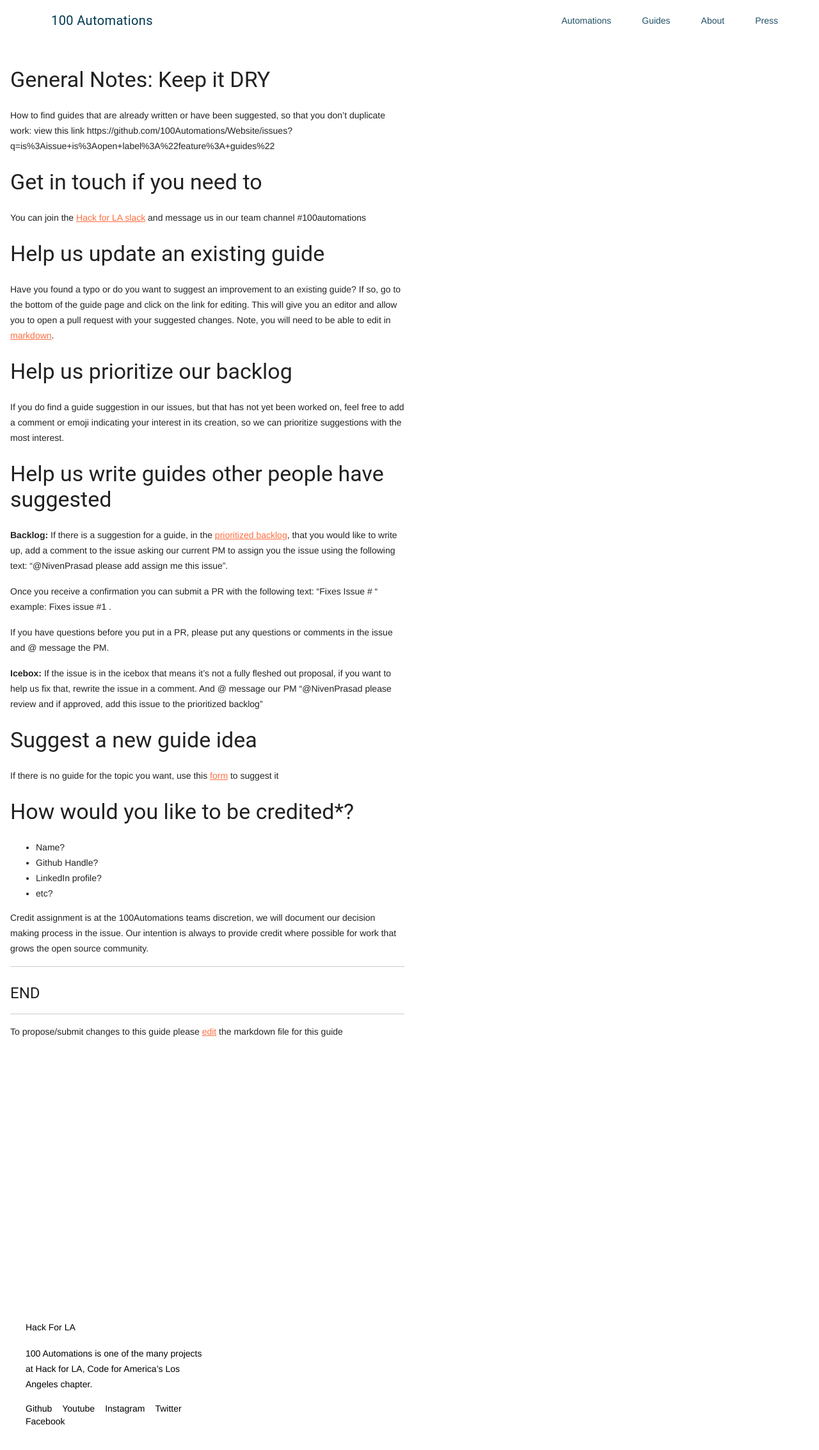
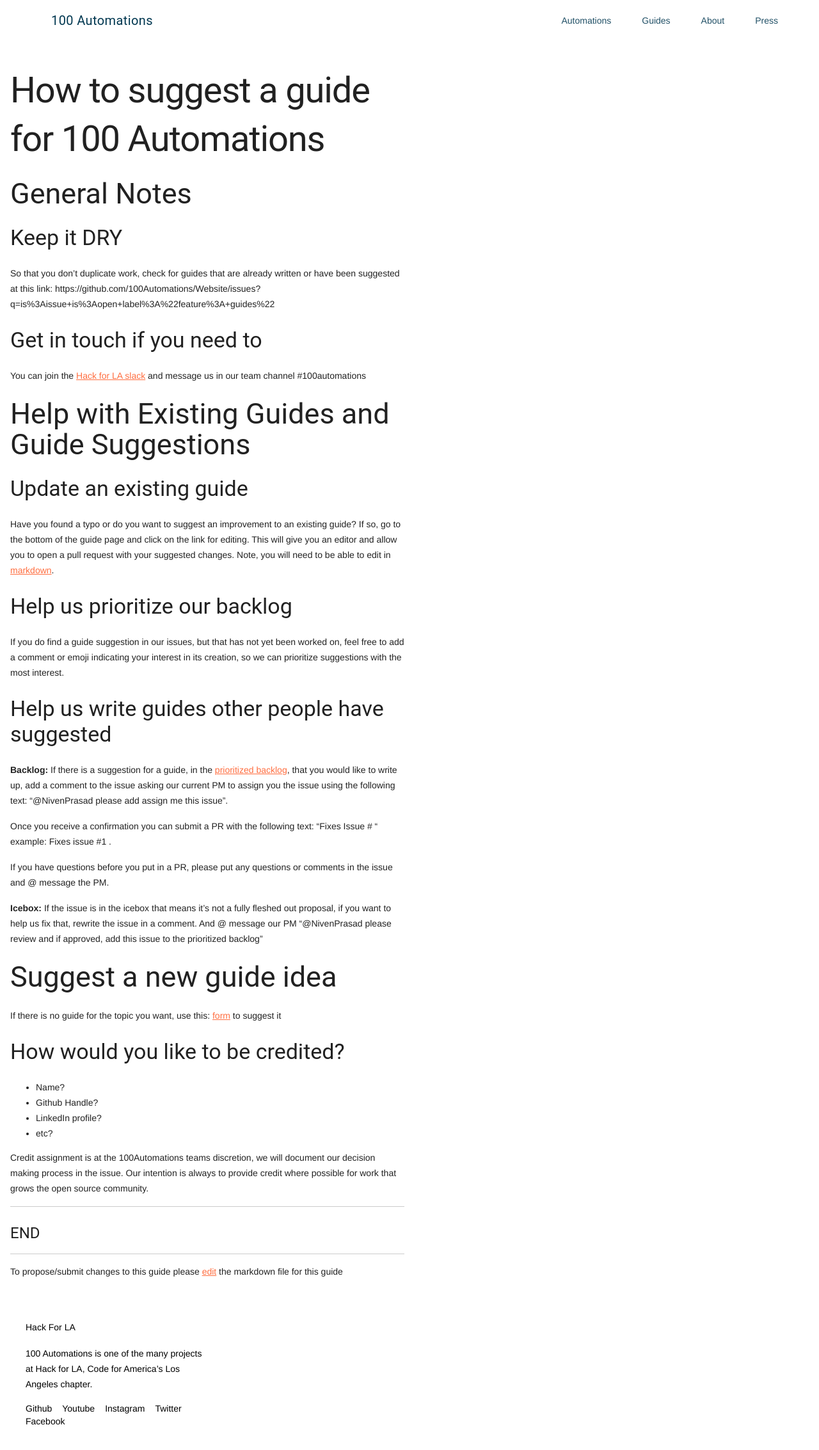
Before and after one commit to 100Automations/Website, a Jekyll site: the page built from _guides/suggest-guide-for-100Automations.md, in a window 1280 px wide. Shown: the top 2266 px of the page at 64% size. Built offline with Jekyll 4.4.1, drawn with Linux system fonts in a browser that asks for light colours.

Commit message:
markup and some content rearrangement
Clarified sections:
- General Notes
- Help with Existing
- Suggest New
Cleaned up heading hierarchy.

```diff
--- a/_guides/suggest-guide-for-100Automations.md
+++ b/_guides/suggest-guide-for-100Automations.md
@@ -5,14 +5,21 @@ status: active
 display: true
 ---
 
-### General Notes: Keep it DRY
-How to find guides that are already written or have been suggested, so that you don't duplicate work:  view this link
+# How to suggest a guide for 100 Automations
+
+## General Notes
+
+### Keep it DRY
+So that you don't duplicate work, check for guides that are already written or have been suggested at this link:
 https://github.com/100Automations/Website/issues?q=is%3Aissue+is%3Aopen+label%3A%22feature%3A+guides%22
 
 ### Get in touch if you need to
 You can join the [Hack for LA slack](http://hackforla.org/slack) and message us in our team channel #100automations
 
-### Help us update an existing guide
+
+## Help with Existing Guides and Guide Suggestions
+
+### Update an existing guide
 Have you found a typo or do you want to suggest an improvement to an existing guide?  If so, go to the bottom of the guide page and click on the link for editing.  This will give you an editor and allow you to open a pull request with your suggested changes.  Note, you will need to be able to edit in [markdown](https://www.markdownguide.org/cheat-sheet/).
 
 ### Help us prioritize our backlog
@@ -33,10 +40,11 @@ If you have questions before you put in a PR, please put any questions or commen
 **Icebox:**
 If the issue is in the icebox that means it's not a fully fleshed out proposal, if you want to help us fix that, rewrite the issue in a comment.  And @ message our PM "@NivenPrasad please review and if approved, add this issue to the prioritized backlog"
 
-### Suggest a new guide idea
-If there is no guide for the topic you want, use this [form](https://github.com/100Automations/Website/issues/new?assignees=&labels=documentation%2C+feature%3A+guides&template=suggest-a-guide.md&title=Suggest+a+guide%3A+%5Bname+of+guide+here%5D) to suggest it
 
-### How would you like to be credited*?
+## Suggest a new guide idea
+If there is no guide for the topic you want, use this: [form](https://github.com/100Automations/Website/issues/new?assignees=&labels=documentation%2C+feature%3A+guides&template=suggest-a-guide.md&title=Suggest+a+guide%3A+%5Bname+of+guide+here%5D) to suggest it
+
+### How would you like to be credited?
 
 - Name?
 - Github Handle?
```
